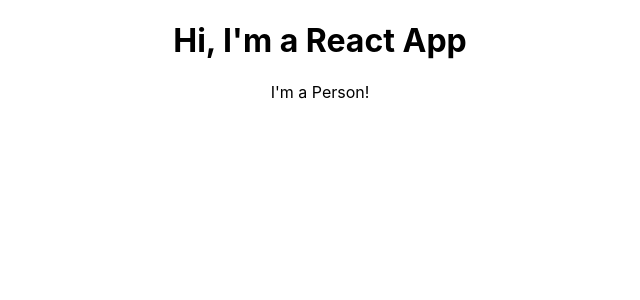
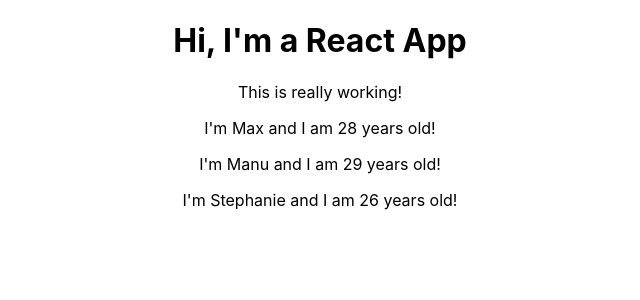
Before and after one commit to svwoodhouse/ReactJS-CompleteGuide, a React (Create React App) app in the folder my-app/: page / in a window 1280 px wide. Shown: the top 300 px of the page, without its empty margins (320-960 px from the left). Built offline with nearby package versions, Linux system fonts and the light colour scheme.

Commit message:
added flexibilty to Person Component

```diff
--- a/my-app/src/App.js
+++ b/my-app/src/App.js
@@ -7,7 +7,10 @@
     return (
       <div className="App">
         <h1>Hi, I'm a React App</h1>
-        <Person/>
+        <p>This is really working!</p>
+        <Person name="Max" age="28"/>
+        <Person name="Manu" age="29">My Hobbies: Racing</Person>
+        <Person name="Stephanie" age="26"/>
       </div>
     );
   }
--- a/my-app/src/Person/Person.js
+++ b/my-app/src/Person/Person.js
@@ -1,7 +1,7 @@
 import React from 'react';
 
-const person = () => {
-    return <p>I'm a Person!</p>
+const person = (props) => {
+    return <p>I'm {props.name} and I am {props.age} years old!</p>
 }
 
 export default person;
```
